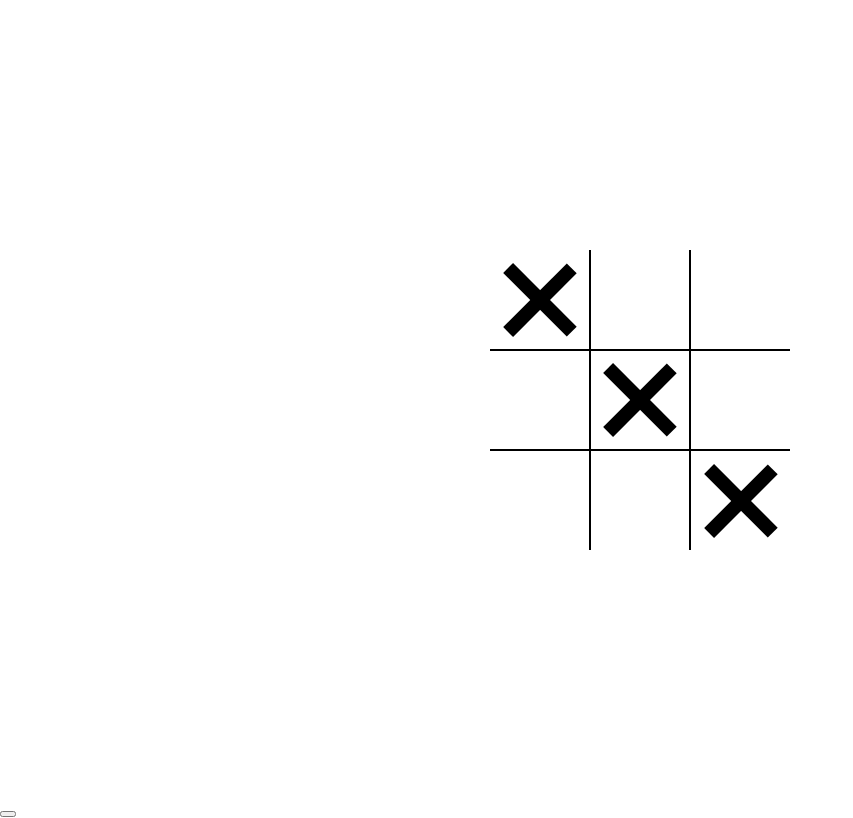
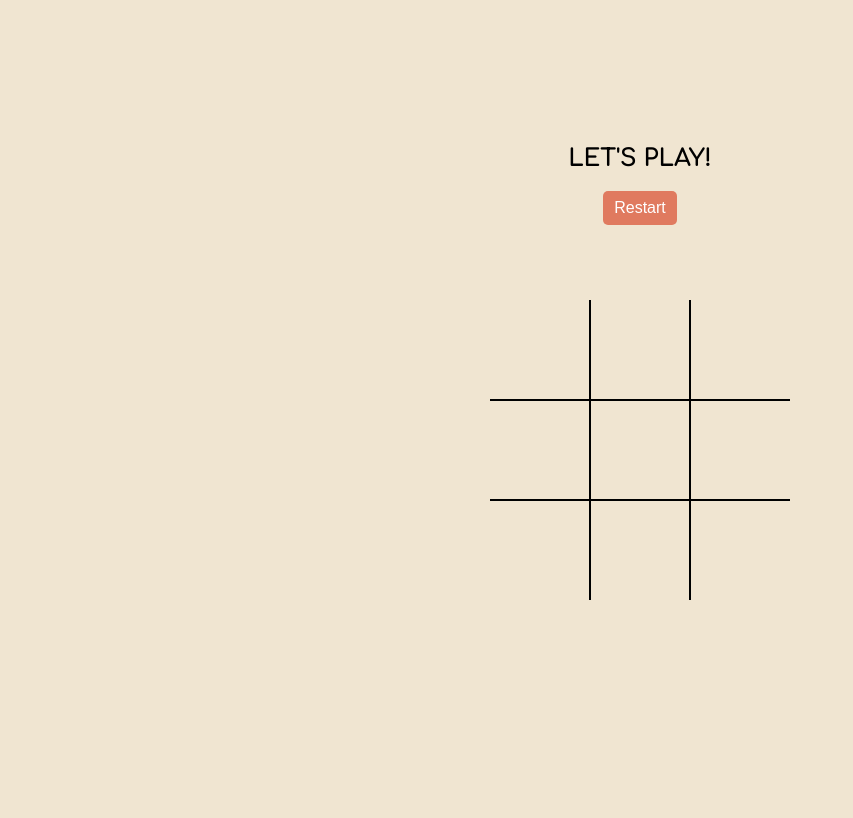
Before and after one commit to kamari-1/tic-tac-toe, a plain HTML site: page index.html in a window 1280 px wide. Shown: the whole page, without its empty margins (0-853 px from the left). Drawn offline with Linux system fonts and the light colour scheme.

Commit message:
Added: JS functionality Better styles

```diff
--- a/index.html
+++ b/index.html
@@ -9,20 +9,24 @@
     <title>Tic-Tac-Toe</title>
   </head>
   <body>
-    <main class="board o-turn" id="board">
-      <div class="cell x" data-cell></div>
-      <div class="cell circle" data-cell></div>
-      <div class="cell" data-cell></div>
-      <div class="cell circle" data-cell></div>
-      <div class="cell x" data-cell></div>
-      <div class="cell" data-cell></div>
-      <div class="cell" data-cell></div>
-      <div class="cell" data-cell></div>
-      <div class="cell x" data-cell></div>
+    <header class="header">
+      <h2 class="header-text" id="header-text"></h2>
+      <button class="restart-btn" id="restart-btn">Restart</button>
+    </header>
+    <main class="board" id="gameBoard">
+      <div class="cell" id="0"></div>
+      <div class="cell" id="1"></div>
+      <div class="cell" id="2"></div>
+      <div class="cell" id="3"></div>
+      <div class="cell" id="4"></div>
+      <div class="cell" id="5"></div>
+      <div class="cell" id="6"></div>
+      <div class="cell" id="7"></div>
+      <div class="cell" id="8"></div>
     </main>
-    <section class="modal">
+    <!-- <section class="modal">
       <div class="message"></div>
       <button class="restart-btn"></button>
-    </section>
+    </section> -->
   </body>
 </html>
--- a/index.js
+++ b/index.js
@@ -0,0 +1,113 @@
+/********************************************/
+/* -VARIABLES- */
+/********************************************/
+const spaces = new Array(9).fill(null);
+const PLAYER_O = "O";
+const PLAYER_X = "X";
+const cells = Array.from(document.getElementsByClassName("cell"));
+const gameBoard = document.getElementById("gameBoard");
+const headerText = document.getElementById("header-text");
+const restartBtn = document.getElementById("restart-btn");
+let currentPlayer;
+
+/********************************************/
+/* -FUNCTIONS- */
+/********************************************/
+
+// Function: ----- RESTART -----
+const restart = () => {
+  spaces.fill(null);
+  headerText.innerText = "Let's play!";
+  cells.forEach((cell) => {
+    cell.innerHTML = "";
+    cells.forEach((cell) => (cell.style.cursor = "pointer"));
+  });
+  currentPlayer = PLAYER_X;
+  gameBoard.addEventListener("click", cellClicked);
+};
+
+// Function: ----- CELL CLICK -----
+const cellClicked = (e) => {
+  const id = e.target.id;
+
+  if (!spaces[id]) {
+    spaces[id] = currentPlayer;
+    e.target.innerText = currentPlayer;
+    e.target.style.cursor = "not-allowed";
+    if (checkWinner()) {
+      headerText.innerText = `Player ${currentPlayer} has won.`;
+      gameBoard.removeEventListener("click", cellClicked);
+      cells.forEach((cell) => (cell.style.cursor = "not-allowed"));
+    }
+    currentPlayer = currentPlayer == PLAYER_O ? PLAYER_X : PLAYER_O;
+  }
+};
+
+// Function: ----- Check winner -----
+const checkWinner = () => {
+  // Returns "true" if there is a winning combination
+  /* Winnig combinations
+
+    0 1 2
+    0 3 6
+    0 4 8
+    1 4 7
+    2 5 8
+    2 4 6
+    3 4 5
+    6 7 8
+  */
+
+  // Combination from 0
+  if (spaces[0] === currentPlayer) {
+    if (
+      (spaces[1] === currentPlayer && spaces[2] === currentPlayer) ||
+      (spaces[3] === currentPlayer && spaces[6] === currentPlayer) ||
+      (spaces[4] === currentPlayer && spaces[8] === currentPlayer)
+    ) {
+      console.log(`Player ${currentPlayer} wins.`);
+      return true;
+    }
+  }
+  // Conbination from 1
+  if (spaces[1] === currentPlayer) {
+    if (spaces[4] === currentPlayer && spaces[7] === currentPlayer) {
+      console.log(`Player ${currentPlayer} wins.`);
+      return true;
+    }
+  }
+
+  // Combination from 2
+  if (spaces[2] === currentPlayer) {
+    if (
+      (spaces[5] === currentPlayer && spaces[8] === currentPlayer) ||
+      (spaces[4] === currentPlayer && spaces[6] === currentPlayer)
+    ) {
+      console.log(`Player ${currentPlayer} wins.`);
+      return true;
+    }
+  }
+
+  // Combinaion from 3
+  if (spaces[3] === currentPlayer) {
+    if (spaces[4] === currentPlayer && spaces[5] === currentPlayer) {
+      console.log(`Player ${currentPlayer} wins.`);
+      return true;
+    }
+  }
+
+  // Combinaion from 6
+  if (spaces[6] === currentPlayer) {
+    if (spaces[7] === currentPlayer && spaces[8] === currentPlayer) {
+      console.log(`Player ${currentPlayer} wins.`);
+      return true;
+    }
+  }
+};
+
+/********************************************/
+/* -EVENT LISTENERS- */
+/********************************************/
+restartBtn.addEventListener("click", restart);
+
+restart();
--- a/style.scss
+++ b/style.scss
@@ -1,3 +1,5 @@
+@import url("https://fonts.googleapis.com/css2?family=Comfortaa:wght@500;600;700&display=swap");
+
 *,
 *::after,
 *::before {
@@ -12,21 +14,57 @@
 body {
   margin: 0;
   padding: 0;
+  height: 100vh;
+  display: flex;
+  flex-direction: column;
+  justify-content: center;
+  align-items: center;
+  font-family: "Comfortaa", cursive;
+  background-color: rgb(240, 229, 209);
+}
+
+.header {
+  display: flex;
+  flex-direction: column;
+  justify-content: center;
+  align-items: center;
+  width: 100%;
+
+  &-text {
+    text-transform: uppercase;
+    font-weight: 700;
+  }
+
+  .restart-btn {
+    padding: 0.5rem 0.7rem;
+    width: auto;
+    background-color: #e07a5f;
+    border-radius: 5px;
+    outline: 0;
+    border: 0;
+    color: white;
+    font-size: 1rem;
+    transition: 0.5s transform;
+
+    &:hover {
+      transform: translateY(3px);
+    }
+  }
 }
 
 .board {
-  height: 100vh;
-  width: 100vw;
+  height: 450px;
+  width: 450px;
   display: grid;
   justify-content: center; // centers cell
   align-content: center; // centers cell
   justify-items: center; // centers markers in each cell
   align-items: center; // centers markers in each cell
   grid-template-columns: repeat(3, auto);
-  // grid-gap: 5px;
 
   .cell {
-    background-color: white;
+    // background-color: white;
+    color: #3d405b;
     border: 1px solid black;
     height: var(--cell-size);
     width: var(--cell-size);
@@ -35,6 +73,8 @@ body {
     justify-content: center;
     align-items: center;
     cursor: pointer;
+    font-size: calc(var(--cell-size) * 0.75);
+    font-weight: bold;
   }
   /*****Remove side borders*****/
   .cell:nth-child(1),
@@ -57,76 +97,4 @@ body {
     border-bottom: none;
   }
   /*****************************/
-
-  .cell.x,
-  .cell.circle {
-    cursor: not-allowed;
-  }
-
-  .cell.x::after,
-  .cell.x::before {
-    background-color: black;
-  }
-
-  &.x-turn .cell:not(.x):not(.circle):hover::before,
-  &.x-turn .cell:not(.x):not(.circle):hover::after {
-    background-color: lightgrey;
-  }
-
-  // X's
-  .cell.x::after,
-  .cell.x::before,
-  &.x-turn .cell:not(.x):not(.circle):hover::before,
-  &.x-turn .cell:not(.x):not(.circle):hover::after {
-    content: "";
-    width: calc(var(--mark-size) * 0.15);
-    height: var(--mark-size);
-    // background-color: black;
-    position: absolute;
-  }
-
-  .cell.x::before,
-  &.x-turn .cell:not(.x):not(.circle):hover::before {
-    transform: rotate(45deg);
-  }
-
-  .cell.x::after,
-  &.x-turn .cell:not(.x):not(.circle):hover::after {
-    transform: rotate(-45deg);
-  }
-
-  // O's
-  .cell.circle::after,
-  .cell.circle::before,
-  &.o-turn .cell:not(.x):not(.circle):hover::before,
-  &.o-turn .cell:not(.x):not(.circle):hover::after {
-    content: "";
-    border-radius: 50%;
-    position: absolute;
-  }
-
-  .cell.circle::before {
-    background-color: black;
-  }
-
-  .cell.circle::after {
-    background-color: white;
-  }
-
-  &.o-turn .cell:not(.x):not(.circle):hover::before,
-  &.o-turn .cell:not(.x):not(.circle):hover::after,
-  &.o-turn .cell:not(.x):not(.circle):hover::before {
-    // transform: rotate(45deg);
-    width: var(--mark-size);
-    height: var(--mark-size);
-    background-color: black;
-  }
-
-  .cell.circle::after,
-  &.o-turn .cell:not(.x):not(.circle):hover::after {
-    // transform: rotate(-45deg);
-    width: calc(var(--mark-size) * 0.7);
-    height: calc(var(--mark-size) * 0.7);
-    background-color: white;
-  }
 }
```
Also changed, not shown: style.css, 1 other file.
